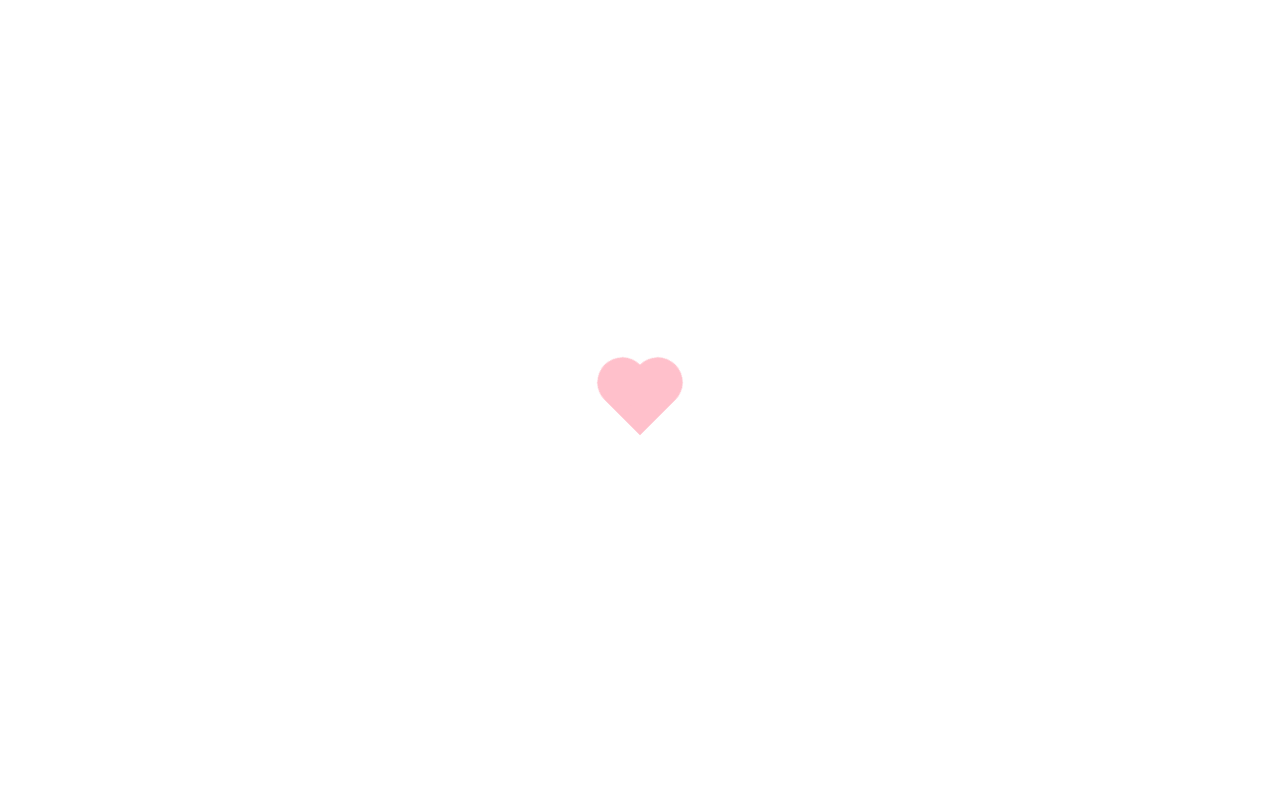
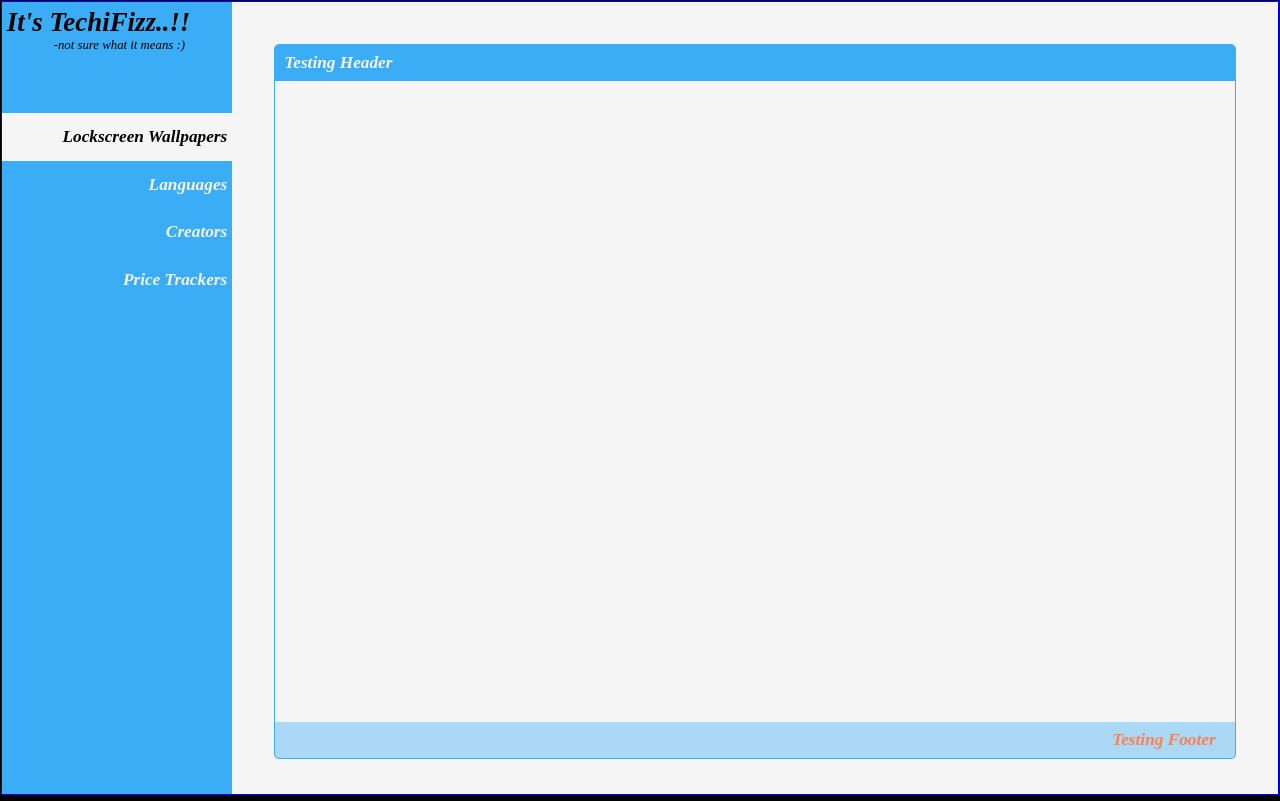
Before and after one commit to techiefizz/setups, a plain HTML site: page index.html in a window 1280 px wide. Drawn offline with nearby package versions, Linux system fonts and the light colour scheme.

Commit message:
hopepage

```diff
--- a/index.html
+++ b/index.html
@@ -1,10 +1,36 @@
 <!DOCTYPE html>
 <html lang="en" style="height:100%;width:100%">
 <head>
-	<link href="style.css" rel="stylesheet" />
+	<link href="tech.work.min.css" rel="stylesheet"/>
+	<script src="https://code.jquery.com/jquery-2.2.4.min.js" integrity="sha256-BbhdlvQf/xTY9gja0Dq3HiwQF8LaCRTXxZKRutelT44=" crossorigin="anonymous"></script>
+	<script src="tech.work.min.js"></script>
 </head>
 <body>
-<div class="back"></div>
-<div class="heart"></div>
+<div class="tech-loading-div">
+ <div class="back">
+	<span class="loading">Loading...</span>
+ </div>
+ <div class="heart"></div>
+</div>
+<div class="tech-home-page" style="display:none">
+	<div class="tech-menu">
+		<div class="tech-header">
+			<span class="tech-title">It's TechiFizz..!!</span>
+			<div class="tech-sub-header">-not sure what it means :)</div>
+		</div>
+		<div class="tech-menu-items">
+		</div>
+	</div>
+	<div class="tech-menu-content">
+		<div class="tech-content-div">
+			<div class="tech-content-header">Testing Header</div>
+			<div class="tech-content-text"></div>
+			<div class="tech-content-footer">Testing Footer</div>
+		</div>
+	</div>
+</div>
+<!-- <div class="tech-menu-content"> -->
+		<!-- <a href="wallpaper_downloader.zip">download the cmd file as zip</a> -->
+	<!-- </div> -->
 </body>
 <html>
--- a/style.css
+++ /dev/null
@@ -1,59 +0,0 @@
-.back {
-    position: fixed;
-    padding: 0;
-    margin: 0;
-    top: 0;
-    left: 0;
-    width: 100%;
-    height: 100%;
-    background: white;
-    animation-name: backdiv;
-    animation-duration: 1s;
-    animation-iteration-count: infinite;
-  }
-
-  .heart {
-    position: absolute;
-    margin: auto;
-    top: 0;
-    right: 0;
-    bottom: 0;
-    left: 0;
-    background-color: pink;
-    height: 50px;
-    width: 50px;
-    transform: rotate(-45deg);
-    animation-name: beat;
-    animation-duration: 1s;
-    animation-iteration-count: infinite;
-  }
-  .heart:after {
-    background-color: pink;
-    content: "";
-    border-radius: 50%;
-    position: absolute;
-    width: 50px;
-    height: 50px;
-    top: 0px;
-    left: 25px;
-
-  }
-  .heart:before {
-    background-color: pink;
-    content: "";
-    border-radius: 50%;
-    position: absolute;
-    width: 50px;
-    height: 50px;
-    top: -25px;
-    left: 0px;
-  }
-
-  @keyframes beat {
-    0% {
-      transform: scale(1) rotate(-45deg);
-    }
-    50% {
-      transform: scale(0.6) rotate(-45deg);
-    }
-  }
```
Also changed, not shown: tech.work.min.css (added), tech.work.min.js (added).
